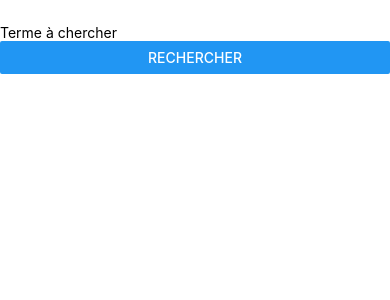
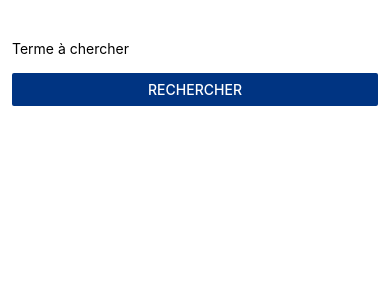
Before and after one commit to nicofrenchy/univ-mobile_22-23, a React Native app in the folder repo-code/: screen / in a window 390 px wide. Shown: the top 300 px of the page. Built offline with nearby package versions, Linux system fonts and the light colour scheme.

Commit message:
Add V0.2

```diff
--- a/repo-code/src/components/Search.js
+++ b/repo-code/src/components/Search.js
@@ -1,16 +1,34 @@
-import React from 'react';
-import { View, TextInput, Button } from 'react-native';
+import React from "react";
+import { View, TextInput, Button, StyleSheet } from "react-native";
+
+import Colors from "../definitions/Colors";
 
 const Search = () => {
   return (
-    <View>
+    <View style={styles.container}>
       <TextInput
-        placeholder="Terme à chercher" />
+        placeholder="Terme à chercher"
+        style={styles.inputSearchTerm}
+      />
       <Button
         title="Rechercher"
-        onPress={() => { console.log('Coucou'); }} />
+        color={Colors.primary_blue}
+        onPress={() => {
+          console.log("Coucou");
+        }}
+      />
     </View>
   );
 };
 
 export default Search;
+
+const styles = StyleSheet.create({
+  container: {
+    paddingHorizontal: 12,
+    marginTop: 16,
+  },
+  inputSearchTerm: {
+    marginBottom: 16,
+  },
+});
--- /dev/null
+++ b/repo-code/src/components/Test.js
@@ -0,0 +1,16 @@
+import React from "react";
+import { View, TextInput, Text, Button } from "react-native";
+
+const Test = () => {
+  return (
+    <View>
+      <Text>Nouvelle recrue</Text>
+      <TextInput placeholder="Entrez votre nom" />
+      <TextInput placeholder="Entrez votre prénom" />
+      <Button title="Ajouter" onPress={() => {}} />
+      <Text>Composition de l'équipage :</Text>
+    </View>
+  );
+};
+
+export default Test;
--- /dev/null
+++ b/repo-code/src/definitions/Colors.js
@@ -0,0 +1,5 @@
+const Colors = {
+  primary_blue: "#003482",
+};
+
+export default Colors;
```
Also changed, not shown: repo-code/App.js (+5 -4 lines), 3 other files (tests, documents, lock files or other folders).
